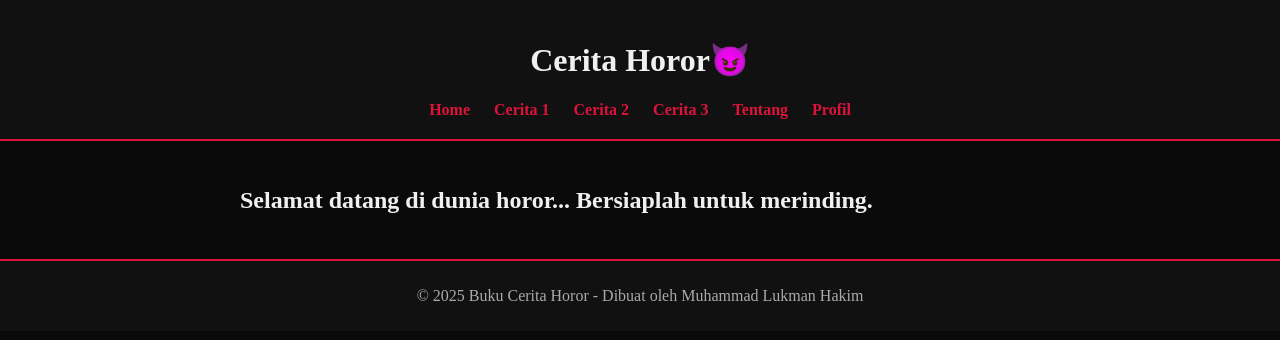
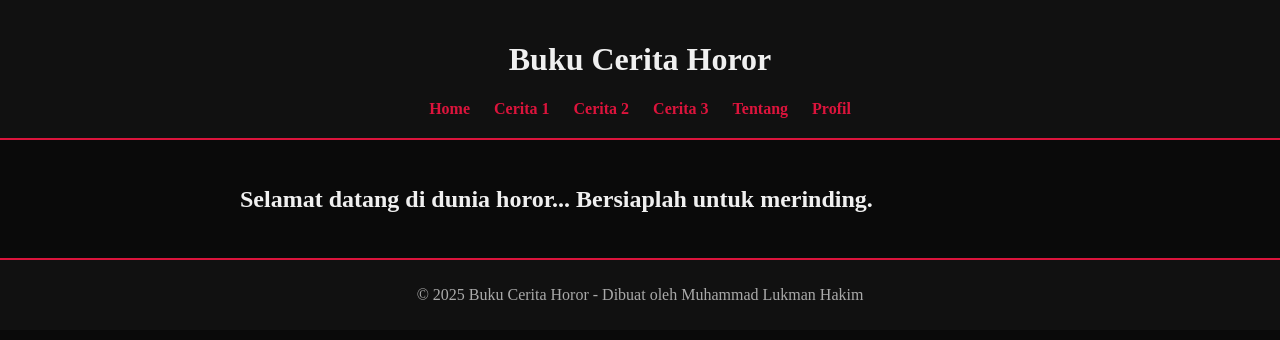
Before and after one commit to lukmanhakimcs/uts-horror, a plain HTML site: page index.html in a window 1280 px wide. Drawn offline with Linux system fonts and the light colour scheme.

Commit message:
Update index.html

```diff
--- a/index.html
+++ b/index.html
@@ -3,12 +3,12 @@
 <head>
   <meta charset="UTF-8">
   <meta name="viewport" content="width=device-width, initial-scale=1.0">
-  <title>Buku Cerita Horor</title>
+  <title>Cerita Horor😈</title>
   <link rel="stylesheet" href="style.css">
 </head>
 <body>
   <header>
-    <h1>Cerita Horor😈</h1>
+    <h1>Buku Cerita Horor</h1>
     <nav>
       <a href="index.html">Home</a>
       <a href="cerita1.html">Cerita 1</a>
```
